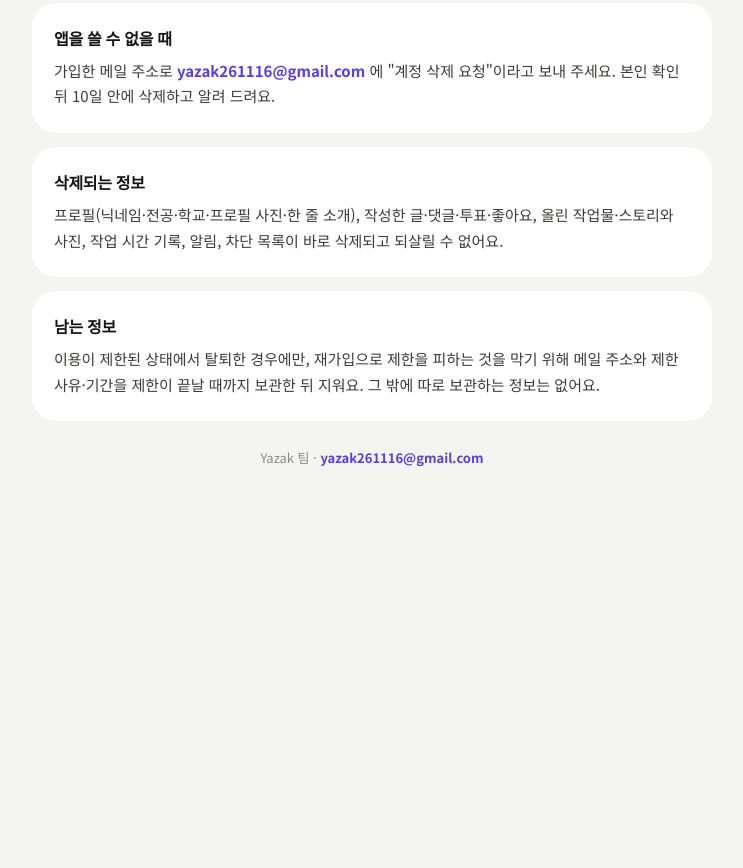
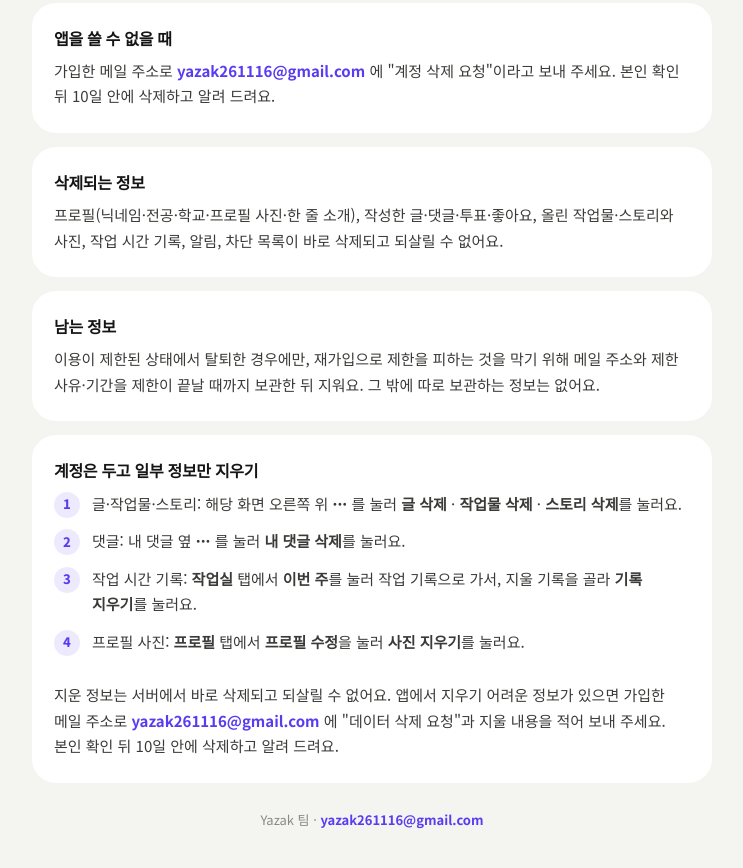
Before and after one commit to yazak260916/yazak-web, a plain HTML site: page delete.html in a window 1280 px wide. Shown: the part 420-1288 px from the top of the page, without its empty margins (268-1011 px from the left). Before the commit the page ends 953 px from the top, so only its background shows below. Drawn offline with Linux system fonts and the light colour scheme.

Commit message:
계정 삭제 페이지에 일부 데이터 삭제 방법 추가

```diff
--- a/delete.html
+++ b/delete.html
@@ -45,6 +45,9 @@ footer{color:var(--muted);font-size:13px;margin-top:26px;text-align:center}
 <section class="card"><h2>앱을 쓸 수 없을 때</h2><p>가입한 메일 주소로 <a class="mail" href="mailto:yazak261116@gmail.com?subject=Yazak%20계정%20삭제%20요청">yazak261116@gmail.com</a> 에 "계정 삭제 요청"이라고 보내 주세요. 본인 확인 뒤 10일 안에 삭제하고 알려 드려요.</p></section>
 <section class="card"><h2>삭제되는 정보</h2><p>프로필(닉네임·전공·학교·프로필 사진·한 줄 소개), 작성한 글·댓글·투표·좋아요, 올린 작업물·스토리와 사진, 작업 시간 기록, 알림, 차단 목록이 바로 삭제되고 되살릴 수 없어요.</p></section>
 <section class="card"><h2>남는 정보</h2><p>이용이 제한된 상태에서 탈퇴한 경우에만, 재가입으로 제한을 피하는 것을 막기 위해 메일 주소와 제한 사유·기간을 제한이 끝날 때까지 보관한 뒤 지워요. 그 밖에 따로 보관하는 정보는 없어요.</p></section>
+<section class="card"><h2>계정은 두고 일부 정보만 지우기</h2>
+<ol class="steps"><li>글·작업물·스토리: 해당 화면 오른쪽 위 <b>···</b> 를 눌러 <b>글 삭제</b> · <b>작업물 삭제</b> · <b>스토리 삭제</b>를 눌러요.</li><li>댓글: 내 댓글 옆 <b>···</b> 를 눌러 <b>내 댓글 삭제</b>를 눌러요.</li><li>작업 시간 기록: <b>작업실</b> 탭에서 <b>이번 주</b>를 눌러 작업 기록으로 가서, 지울 기록을 골라 <b>기록 지우기</b>를 눌러요.</li><li>프로필 사진: <b>프로필</b> 탭에서 <b>프로필 수정</b>을 눌러 <b>사진 지우기</b>를 눌러요.</li></ol>
+<p>지운 정보는 서버에서 바로 삭제되고 되살릴 수 없어요. 앱에서 지우기 어려운 정보가 있으면 가입한 메일 주소로 <a class="mail" href="mailto:yazak261116@gmail.com?subject=Yazak%20데이터%20삭제%20요청">yazak261116@gmail.com</a> 에 "데이터 삭제 요청"과 지울 내용을 적어 보내 주세요. 본인 확인 뒤 10일 안에 삭제하고 알려 드려요.</p></section>
 <footer>Yazak 팀 · <a class="mail" href="mailto:yazak261116@gmail.com">yazak261116@gmail.com</a></footer>
 </div>
 </body>
```
